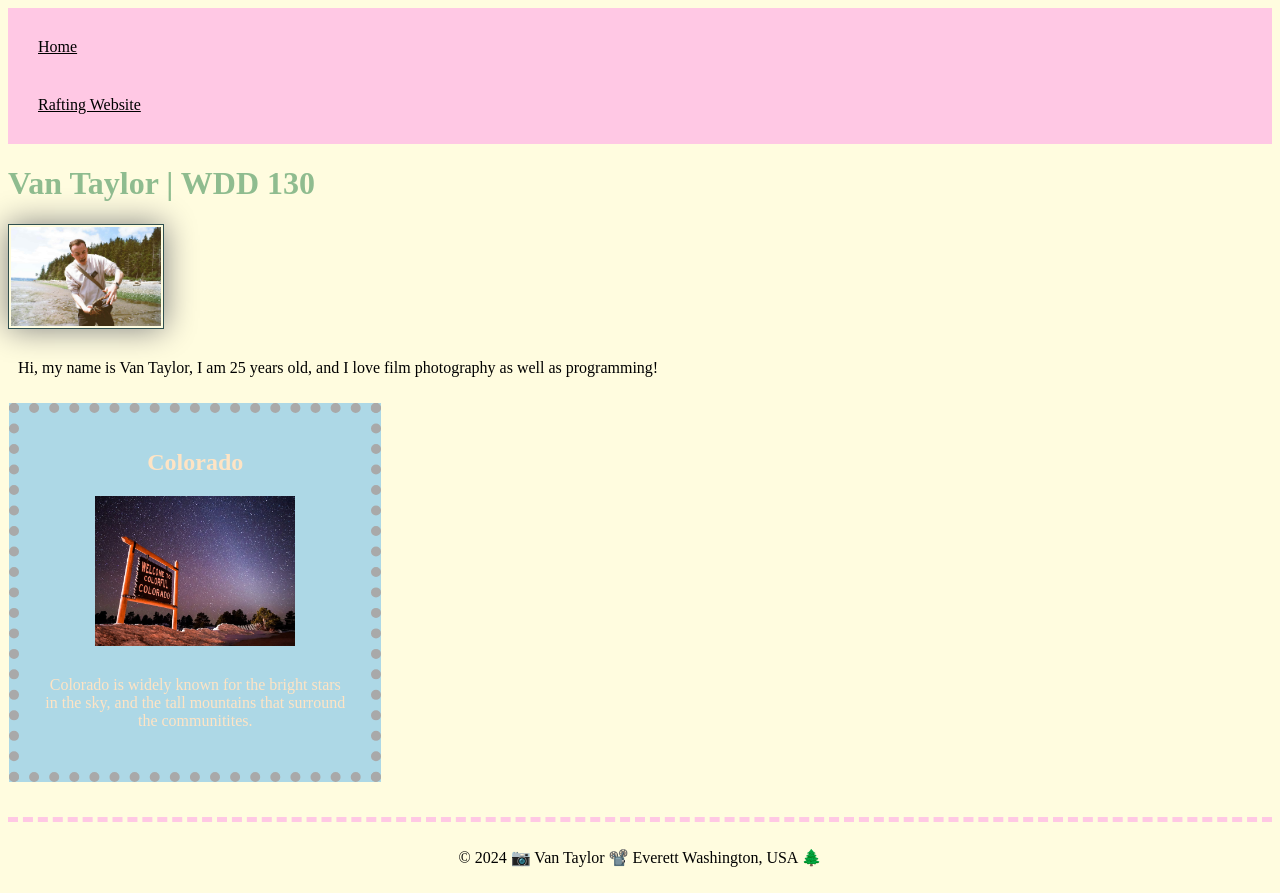
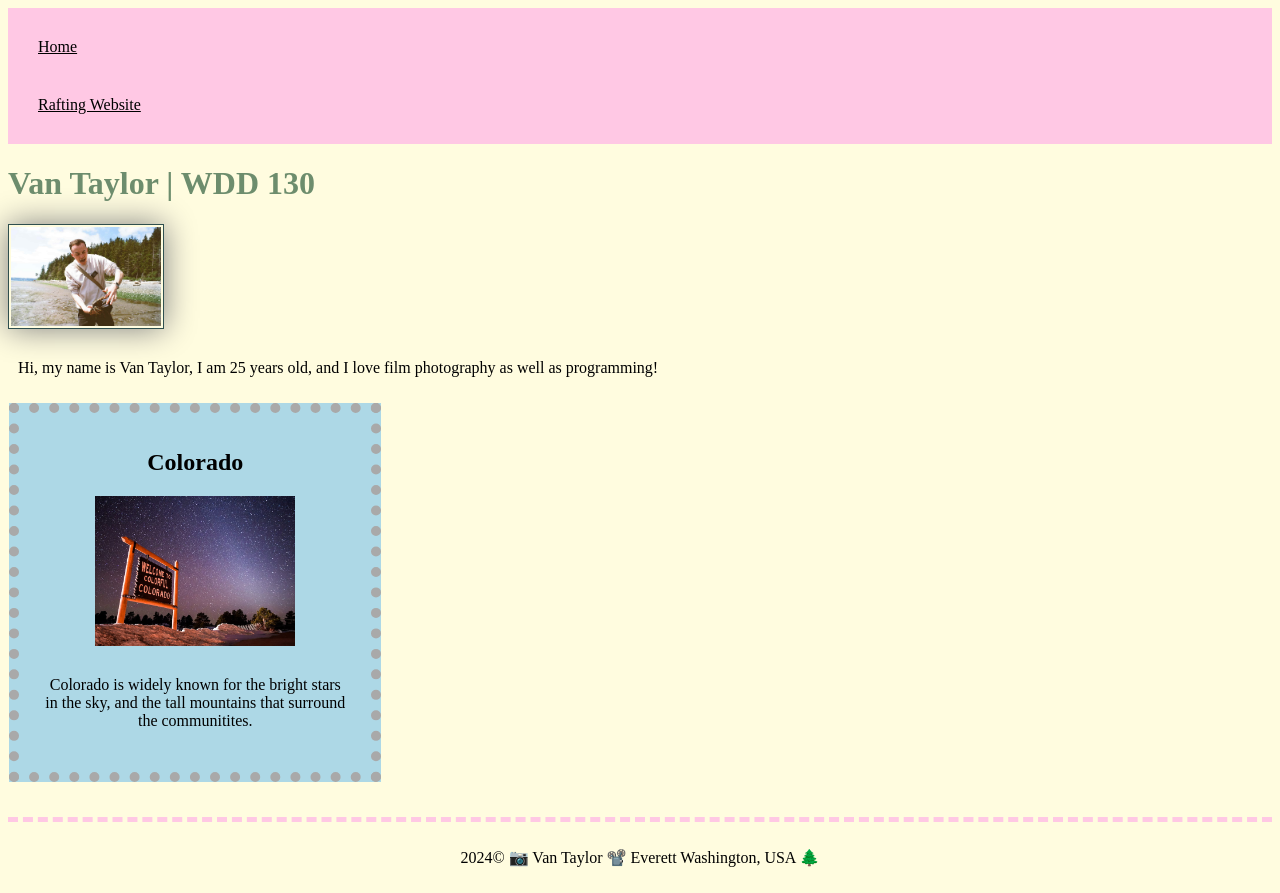
Before and after one commit to vantaylor99/wdd130, a plain HTML site: page index.html in a window 1280 px wide. Drawn offline with Linux system fonts and the light colour scheme.

Commit message:
Organized CSS as well as updated some contrast issues.

```diff
--- a/index.html
+++ b/index.html
@@ -21,12 +21,12 @@
             <p>Hi, my name is Van Taylor, I am 25 years old, and I love film photography as well as programming!</p>
         </main>
         <aside>
-            <h2> Colorado </h2>
+            <h2>Colorado</h2>
             <img src="images/colorful-colorado-sign-stars-compressed.jpg" alt="Welcome to Colorado w/ Stars">
             <p> Colorado is widely known for the bright stars in the sky, and the tall mountains that surround the communitites.</p>
         </aside>
         <footer>
-            <p>&copy; 2024 📷 Van Taylor 📽️ Everett Washington, USA 🌲</p>
+            <p>2024&#169;  📷 Van Taylor 📽️ Everett Washington, USA 🌲</p>
         </footer>
     </body>
 </html>
--- a/styles/styles.css
+++ b/styles/styles.css
@@ -1,35 +1,19 @@
-/* CSS from Week 02 End */
-
+/* Misc pieces */
 main {
   max-width: 840px;
 }
 
-aside{
-  /* Originally I did the width and margins wrong as px but I changed them to REM and now understand the benefits of REM */
-  width: 20rem;
-  margin: 0.08rem;
-  border: dotted darkgray 10px;
-  padding: 1rem;
-  background-color: lightblue;
-  color: bisque;
-  text-align: center;
+body{
+  background-color: rgb(255, 252, 223);
 }
 
-aside img{
-  width: 200px;
-  height: auto;
+p {
+  padding: 10px;
 }
-
-p { padding: 0;}
-
-footer {
-  margin-top: 35px;
-  border-top: dashed rgb(255, 200, 228) 5px;
-  text-align: center;
-}
+/* ---------------------------------------------------------- */
 
 
-/* CSS from Mid Week 2 */
+/* First third */
 nav {
   background-color: rgb(255, 200, 228);
   padding: 10px;
@@ -40,9 +24,12 @@ nav a {
   display: block;
   padding: 20px;
 }
+/* ---------------------------------------------------------- */
 
+
+/* Second third */
 h1 {
-  color: darkseagreen;
+  color: rgb(109, 141, 109);
 }
 
 main img {
@@ -52,11 +39,27 @@ main img {
   padding: 2px;
   box-shadow: 0 0 30px gray;
 }
+/* ---------------------------------------------------------- */
 
-p {
-  padding: 10px;
+
+/* Third third */
+aside{
+  width: 20rem;
+  margin: 0.08rem;
+  border: dotted darkgray 10px;
+  padding: 1rem;
+  background-color: lightblue;
+  color: rgb(0, 0, 0);
+  text-align: center;
 }
 
-body{
-  background-color: rgb(255, 252, 223);
+aside img{
+  width: 200px;
+  height: auto;
 }
+
+footer {
+  margin-top: 35px;
+  border-top: dashed rgb(255, 200, 228) 5px;
+  text-align: center;
+}
```
